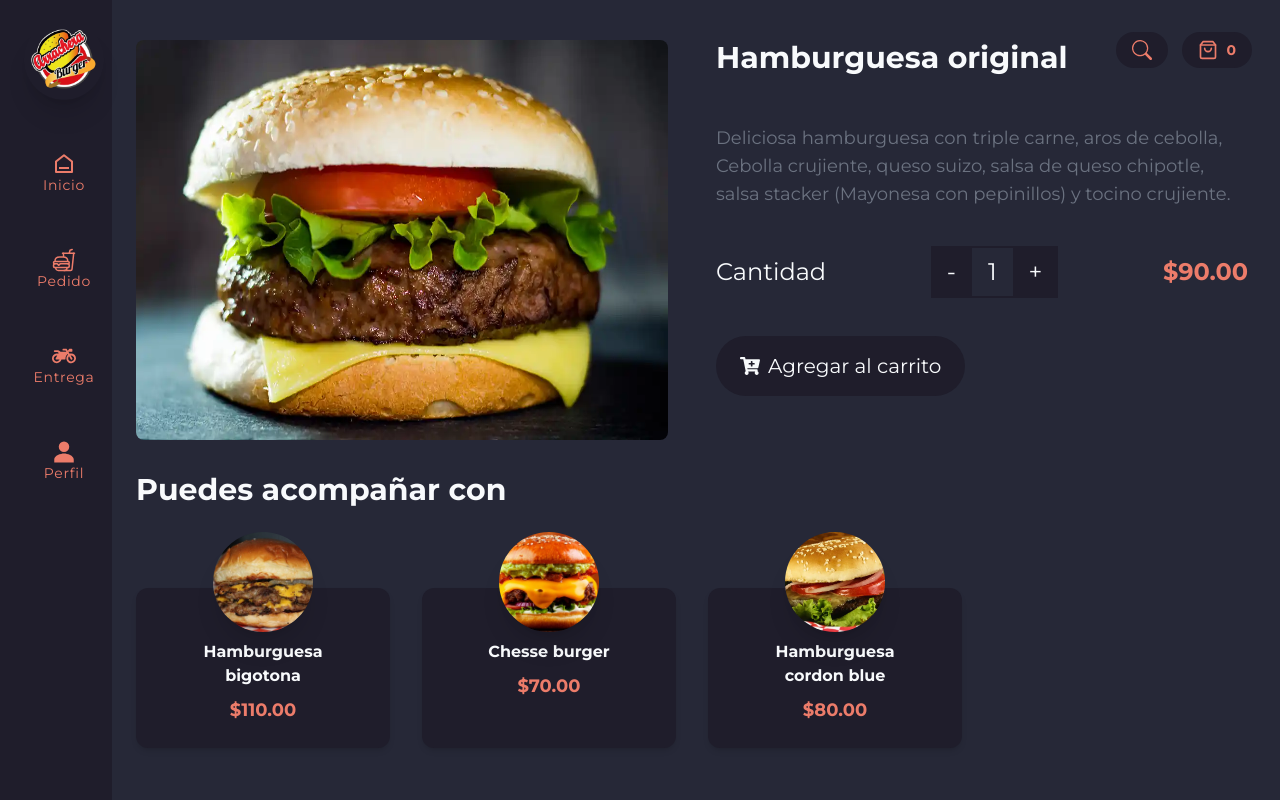
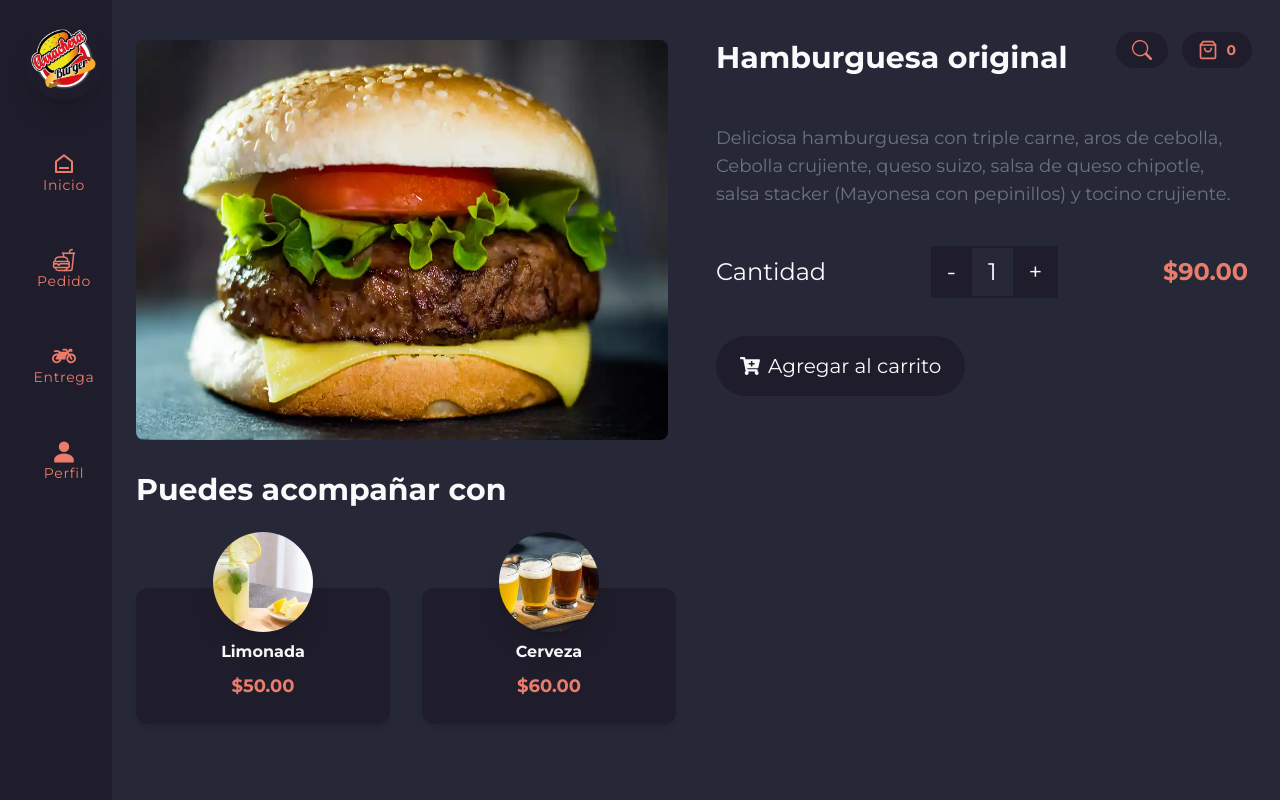
Before and after one commit to Asilvazavala/Ecommerce-Food, a Next.js app: page /producto/1 in a window 1280 px wide. Shown: the top 800 px of the page. Built offline with nearby package versions, Linux system fonts and the light colour scheme.

Commit message:
modified entrega page

```diff
--- a/app/entrega/page.tsx
+++ b/app/entrega/page.tsx
@@ -4,7 +4,7 @@ const Entrega = () => {
   return (
     <section className='bg-Secondary dark:bg-DarkSecondary w-full px-4 md:pl-36 pt-16 md:pt-8'>
       <h1 className="text-3xl text-Accent font-bold mb-4">Entrega</h1>
-      <Location />
+      {/* <Location /> */}
     </section>
   )
 };
--- a/app/producto/[productoId]/page.tsx
+++ b/app/producto/[productoId]/page.tsx
@@ -10,9 +10,12 @@ export default function Page() {
   const productoId = router.productoId;
 
   const filteredPage = db.find((product) => product.id === Number(productoId));
-  const relatedProducts = db.filter((product) => product.categoria === filteredPage?.categoria &&
-  product.id !== filteredPage?.id);
-  const relatedProductsSliced = relatedProducts.slice(0, 4)
+
+  const relatedProducts = filteredPage?.categoria === 'Bebidas'
+    ? db.filter((product) => product.categoria === 'Hamburguesas')
+    : db.filter((product) => product.categoria === 'Bebidas')
+
+  const relatedProductsSliced = relatedProducts.slice(0, 4);
 
   return (
     <>
```
